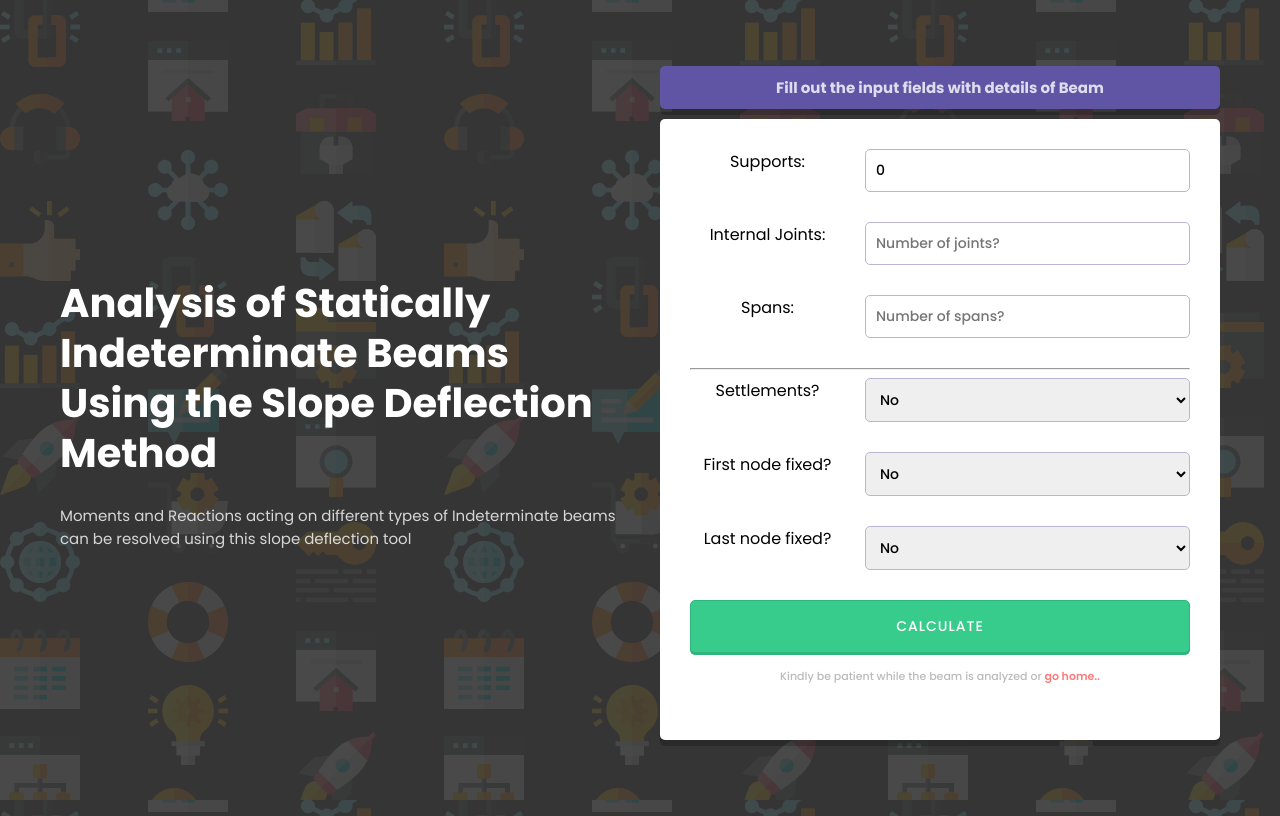
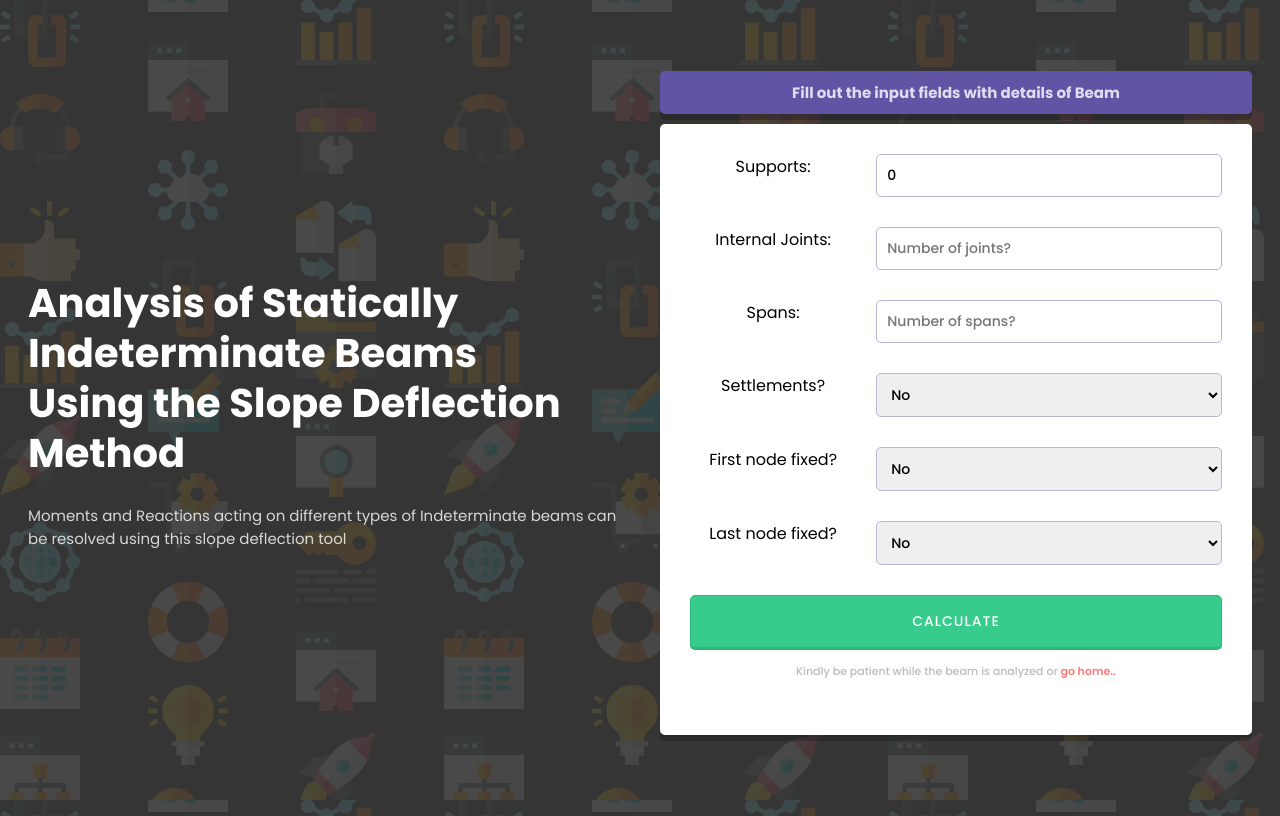
Before and after one commit to OluwasoreSamuel/Group-4-slope-deflection-calculator, a Flask app: page /mainpage in a window 1280 px wide. Run offline with Flask 3, Linux system fonts and the light colour scheme; some libraries are stand-ins or nearby versions.

Commit message:
fixed input field styles

```diff
--- a/Group 4/Website/static/index.js
+++ b/Group 4/Website/static/index.js
@@ -33,12 +33,15 @@
     for (let i = 1; i <= numSpans; i++) {
       let spanDiv = document.createElement("div");
       spanDiv.innerHTML = `
+          <div class="form-control">
               <h3>Span ${i}</h3>
               <label for="spanLength${i}">Length of Span ${i}:</label>
-            <input type="number" id="spanLength${i}" name="spanLength${i}" required><br>
+              <input type="number" id="spanLength${i}" name="spanLength${i}" class="styled-input" required>
+          </div>
 
+          <div class="form-control">
               <label for="loadingCondition${i}">Loading Condition on Span ${i}:</label>
-            <select type="text" id="loadingCondition${i}" name="loadingCondition${i}" onchange="updateLoadingCondition(${i})" required>
+              <select type="text" id="loadingCondition${i}" name="loadingCondition${i}" onchange="updateLoadingCondition(${i})" class="styled-select" required>
                   <option value="none">None</option>
                   <option value="P_C">Point load at center</option>
                   <option value="P_X">Point load at distance 'a' from left end and 'b' from the right end </option>
@@ -47,19 +50,22 @@
                   <option value="UDL">Uniformly distributed load over the whole length</option>
                   <option value="UDL/2_R">Uniformly distributed load over half of the span on the right side </option>
                   <option value="UDL/2_L">Uniformly distributed load over half of the span on the left side</option>
-              <option value="VDL_R">Variably distributed load, with highest point on the right end</option>
-              <option value="VDL_L">Variably distributed load, with highest point on the left end </option>
-              <option value="VDL_C">Variably distributed load, with highest point at the center</option>
+                  <option value="VDL_R">Variably distributed load, with the highest point on the right end</option>
+                  <option value="VDL_L">Variably distributed load, with the highest point on the left end </option>
+                  <option value="VDL_C">Variably distributed load, with the highest point at the center</option>
               </select>
+          </div>
 
-            <div id="additionalInputs${i}"></div>
-            <br>
+          <div id="additionalInputs${i}" class="styled-additional-inputs"></div>
 
+          <div class="form-control">
               <label for="magnitudeOfLoad${i}">Magnitude of Load on Span ${i}:</label>
-            <input type="number" id="magnitudeOfLoad${i}" name="magnitudeOfLoad${i}" required><br>
+              <input type="number" id="magnitudeOfLoad${i}" name="magnitudeOfLoad${i}" class="styled-input" required>
+          </div>
       `;
       spanDetailsContainer.appendChild(spanDiv);
   }
+
   }
 
   function updateLoadingCondition(spanIndex) {
@@ -69,8 +75,10 @@
 
     if (selectedCondition === "P_X") {
       additionalInputsContainer.innerHTML = `
+             <div class="form-control">
             <label for="spanALength${spanIndex}">Distance from point load to the left end joint (Span A Length):</label>
-            <input type="number" id="spanALength${spanIndex}" name="spanALength${spanIndex}" required><br>
+            <input type="number" id="spanALength${spanIndex}" name="spanALength${spanIndex}" required>
+            </div>
         `;
     }
   }
--- a/Group 4/Website/static/style.css
+++ b/Group 4/Website/static/style.css
@@ -33,7 +33,7 @@
     font-weight: 700;
     margin: 10px;
     box-shadow: 2px 2px 2px 2px #ccc;
-    width: 70%;
+    width: 60%;
     color: #464343;
     align-items: center;
     justify-content: center;
@@ -79,7 +79,7 @@
 	align-items: center;
 	justify-content: center;
 	flex-wrap: wrap;
-	max-width: 1200px;
+	max-width: 1500px;
 	margin: 0 auto;
 	min-height: 100vh;
 }
--- a/Group 4/Website/templates/index.html
+++ b/Group 4/Website/templates/index.html
@@ -12,7 +12,7 @@
             <br>Statically Indeterminate Beams
             <br>
 
-            <div class="start-button-container"  >
+            <div class="start-button-container">
                 <button class="start-button">
                     <a  href="{{url_for('mainpage')}}">Let's Begin!</a>
                 </button>
--- a/Group 4/Website/templates/main.html
+++ b/Group 4/Website/templates/main.html
@@ -72,8 +72,6 @@
 
              <!-- Dynamic Span Information -->
             <div id="spanDetails"></div>
-            <hr />
-
 
             <div class="form-control">
               <label for="settlement">Settlements?</label>
```
Lines whose indentation alone changed are shown as unchanged.
